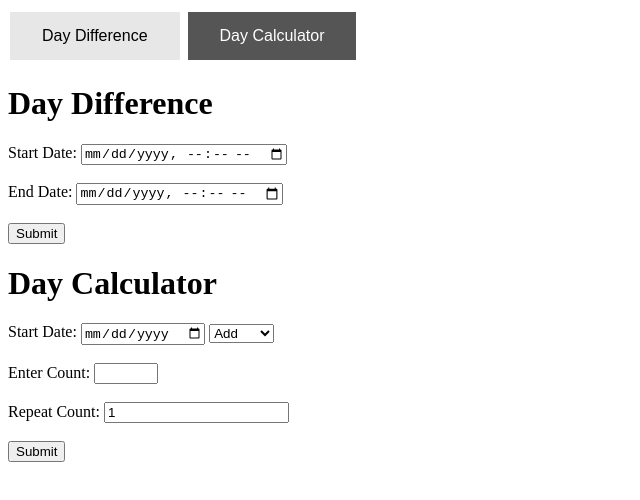
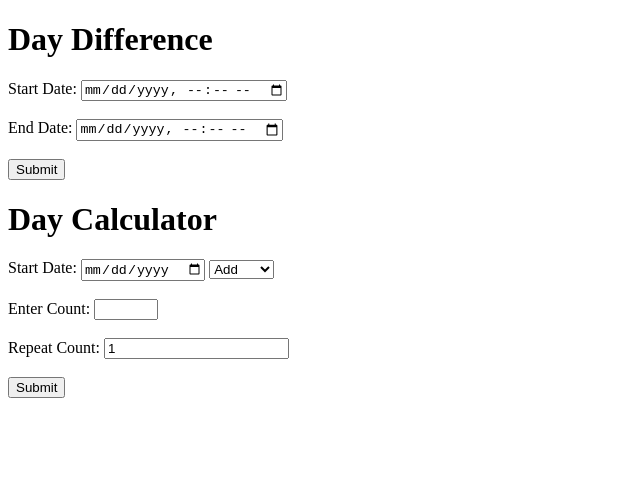
Before and after one commit to somerongit/day-calculator, a plain HTML site: page index.html in a window 1280 px wide. Shown: the whole page, without its empty margins (0-640 px from the left). Drawn offline with Linux system fonts and the light colour scheme.

Commit message:
Day differnce added

```diff
--- a/index.html
+++ b/index.html
@@ -2,7 +2,7 @@
 <html>
 
 <head>
-    <style>
+    <!-- <style>
         .button {
             border: none;
             padding: 15px 32px;
@@ -22,21 +22,21 @@
         /* Gray */
         .button2 {
             background-color: #555555;
-            color:white;
+            color: white;
         }
 
         /* Black */
-    </style>
+    </style> -->
 </head>
 
 <body>
 
-    <div>
-        <button class="button button1" onclick="hideDayCalculator()">Day Difference</button>
-        <button class="button button2" onclick="hideDayDifference()">Day Calculator</button>
-    </div>
+    <!-- <div>
+        <button id="hideDayCalculator" type="button" class="button button1" onclick="hideDayCalculator()">Day Difference</button>
+        <button id="hideDayDifference" type="button" class="button button2" onclick="hideDayDifference()">Day Calculator</button>
+    </div> -->
 
-    <div name="dayDifference">
+    <div id="dayDifference">
         <h1>Day Difference</h1>
 
         <form>
@@ -47,11 +47,13 @@
 
             <input required type="datetime-local" id="date1" name="date1">
             <br><br>
-            <input type="submit">
+            <button type="submit" onclick="getDiffernce()">Submit</button>
         </form>
     </div>
 
-    <div name="dayCalculator">
+    <label id="dayDiffResult"></label>
+
+    <div id="dayCalculator">
         <h1>Day Calculator</h1>
 
         <form>
@@ -73,19 +75,50 @@
             <input type="submit">
         </form>
     </div>
-<script>
-    function hideDayDifference(){
-        var element = document.getElementByName("dayDifference");
-        element.style.display = "none";
-        var element1 = document.getElementByName("dayCalculator");
-        element1.style.display = true;
-    }
-    function hideDayCalculator(){
-        var element = document.getElementByName("dayCalculator");
-        element.style.display = "none";
-        var element1 = document.getElementByName("dayDifference");
-        element1.style.display = true;
-    }
+    <script>
+        function dateFormater(t) {
+            let cd = 24 * 60 * 60 * 1000,
+                ch = 60 * 60 * 1000,
+                d = Math.floor(t / cd),
+                h = Math.floor((t - d * cd) / ch),
+                m = Math.round((t - d * cd - h * ch) / 60000),
+                pad = function (n) { return n < 10 ? '0' + n : n; };
+
+            if (m === 60) {
+                h++;
+                m = 0;
+            }
+            if (h === 24) {
+                d++;
+                h = 0;
+            }
+
+            return (d > 0 ? (pad(d) + " Days, ") : "") + (h > 0 ? (pad(h) + " Hour, ") : "") + (m > 0 ? (pad(m) + "Min") : "")
+        }
+        function getDiffernce() {
+            let date, date1, result
+            date = new Date(document.getElementById("date").value)
+            date1 = new Date(document.getElementById("date1").value)
+            if (date < date1) {
+                result = Math.abs(date1 - date)
+            } else {
+                result = Math.abs(date - date1)
+            }
+            document.getElementById("dayDiffResult").innerText = (dateFormater(result))
+        }
+
+        function hideDayDifference() {
+            var element = document.getElementById("dayDifference");
+            element.style.visibility = "hidden";
+            var element1 = document.getElementById("dayCalculator");
+            element1.style.visibility = "visible";
+        }
+        function hideDayCalculator() {
+            var element = document.getElementById("dayCalculator");
+            element.style.visibility = "hidden";
+            var element1 = document.getElementById("dayDifference");
+            element1.style.visibility = "visible";
+        }
     </script>
 
 
```
